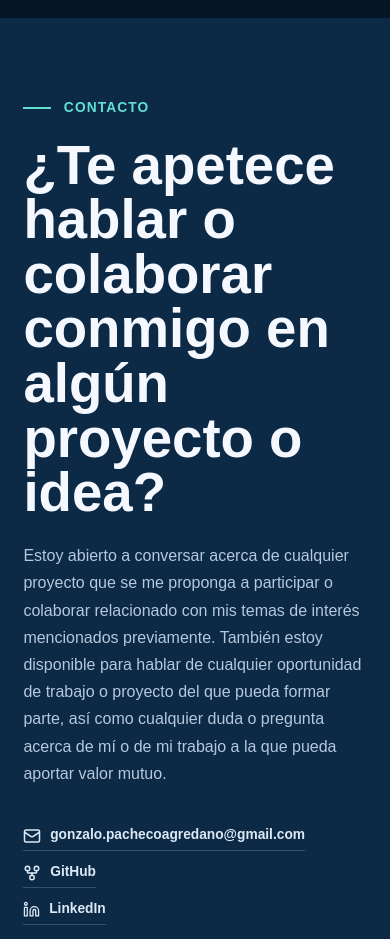
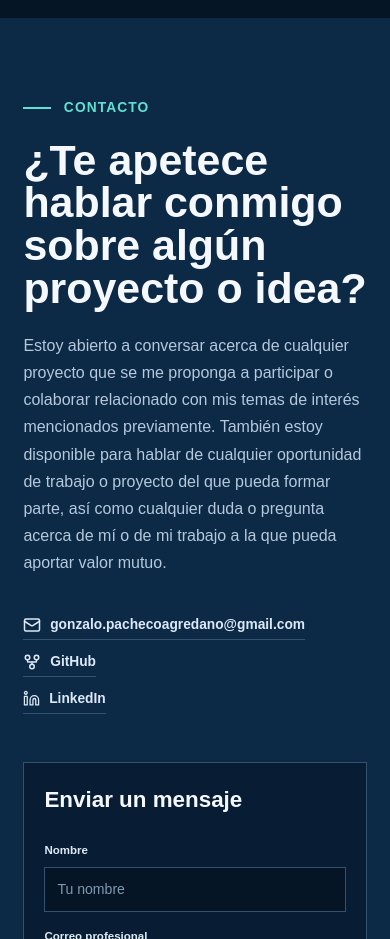
Before and after one commit to gonzaloop1494/gonzalo-portfolio, a Next.js app: page / in a window 390 px wide. Shown: the part 10920-11859 px from the top of the page. Built offline with nearby package versions, Linux system fonts and the light colour scheme; no server answers.

Commit message:
Refine contact headline

```diff
--- a/app/globals.css
+++ b/app/globals.css
@@ -358,7 +358,7 @@ h1 em, h2 em { color: var(--accent); font-family: Georgia, "Times New Roman", se
 .contact-layout { display: grid; grid-template-columns: minmax(0, .9fr) minmax(320px, 1.1fr); gap: clamp(3rem, 9vw, 10rem); max-width: 1440px; margin: 0 auto; padding: clamp(5rem, 10vw, 8rem) clamp(1.3rem, 6vw, 6rem); }
 .contact-copy .eyebrow { color: var(--accent); }
 .contact-copy .eyebrow span { background: var(--accent); }
-.contact-copy h2 { max-width: 630px; margin-bottom: 1.35rem; font-size: clamp(2.8rem, 5vw, 4.7rem); line-height: 1; }
+.contact-copy h2 { max-width: 630px; margin-bottom: 1.35rem; font-size: clamp(2.45rem, 4vw, 3.8rem); line-height: 1; }
 .contact-copy h2 em { color: var(--accent); }
 .contact-copy > p:not(.eyebrow) { max-width: 500px; color: var(--muted); line-height: 1.7; }
 .social-links { display: flex; flex-direction: column; align-items: flex-start; gap: .7rem; margin-top: 2.4rem; }
@@ -559,7 +559,7 @@ h1 em, h2 em { color: var(--accent); font-family: Georgia, "Times New Roman", se
   .skills-grid { grid-template-columns: 1fr; }
   .skill-card { min-height: 0; }
   .form-grid { grid-template-columns: 1fr; }
-  .contact-copy h2 { font-size: clamp(2.6rem, 14vw, 3.8rem); }
+  .contact-copy h2 { font-size: clamp(2.25rem, 11vw, 3.1rem); }
   .site-footer { flex-direction: column; }
   .practice-header-inner { align-items: flex-start; flex-direction: column; gap: 1rem; }
   .practice-nav { width: 100%; justify-content: space-between; }
--- a/components/portfolio.tsx
+++ b/components/portfolio.tsx
@@ -800,7 +800,7 @@ export function Portfolio() {
           <div className="contact-layout">
             <div className="contact-copy reveal">
               <p className="eyebrow section-marker" data-section-marker><span /> Contacto</p>
-              <h2>¿Te apetece hablar o colaborar conmigo en algún proyecto o idea?</h2>
+              <h2>¿Te apetece hablar conmigo sobre algún proyecto o idea?</h2>
               <p>
                 Estoy abierto a conversar acerca de cualquier proyecto que se me proponga a participar o colaborar relacionado con mis temas de interés mencionados previamente. También estoy disponible para hablar de cualquier oportunidad de trabajo o proyecto del que pueda formar parte, así como cualquier duda o pregunta acerca de mí o de mi trabajo a la que pueda aportar valor mutuo.
               </p>
```
